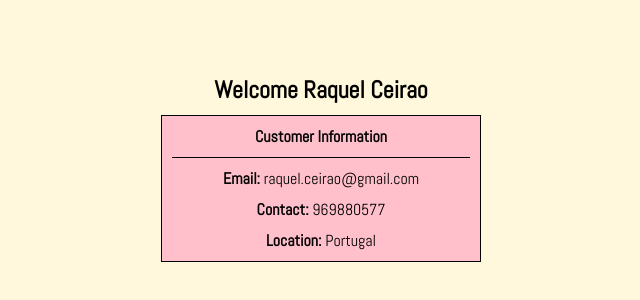
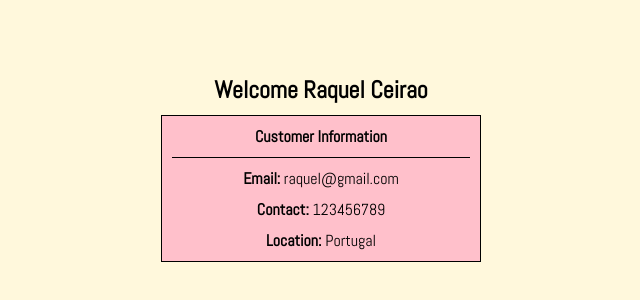
Before and after one commit to raquel-ceirao/myFrontEndRepo, a plain HTML site: page web-mvc/index.html in a window 1280 px wide. Shown: the part 182-482 px from the top of the page, 319-959 px from the left. Drawn offline with Linux system fonts and the light colour scheme.

Commit message:
Update index.html

```diff
--- a/web-mvc/index.html
+++ b/web-mvc/index.html
@@ -20,10 +20,10 @@
                 <th>Customer Information</th>
             </tr>
             <tr>
-               <td><b>Email:</b> raquel.ceirao@gmail.com</td>
+               <td><b>Email:</b> raquel@gmail.com</td>
             </tr>
             <tr>
-                <td><b>Contact:</b> 969880577</td>
+                <td><b>Contact:</b> 123456789</td>
             </tr>
             <tr>
                 <td><b>Location:</b> Portugal</td>
```
